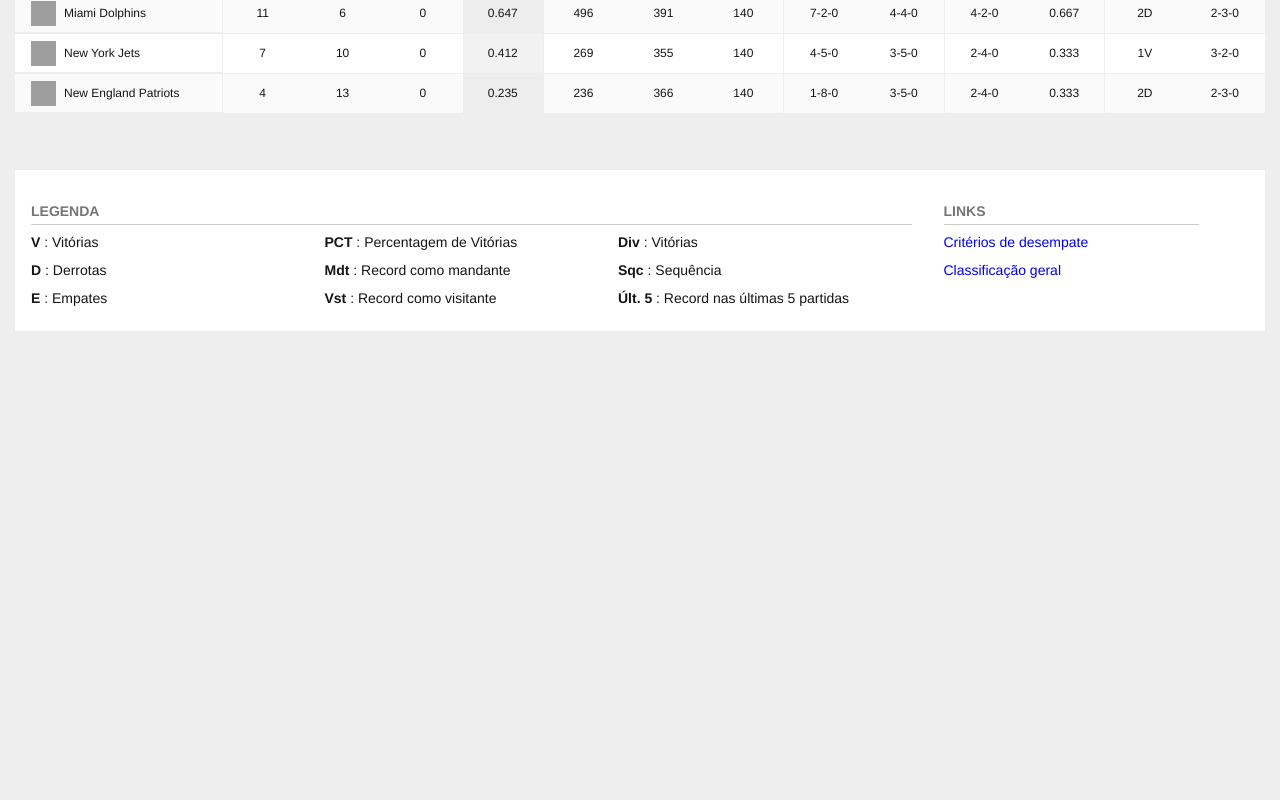
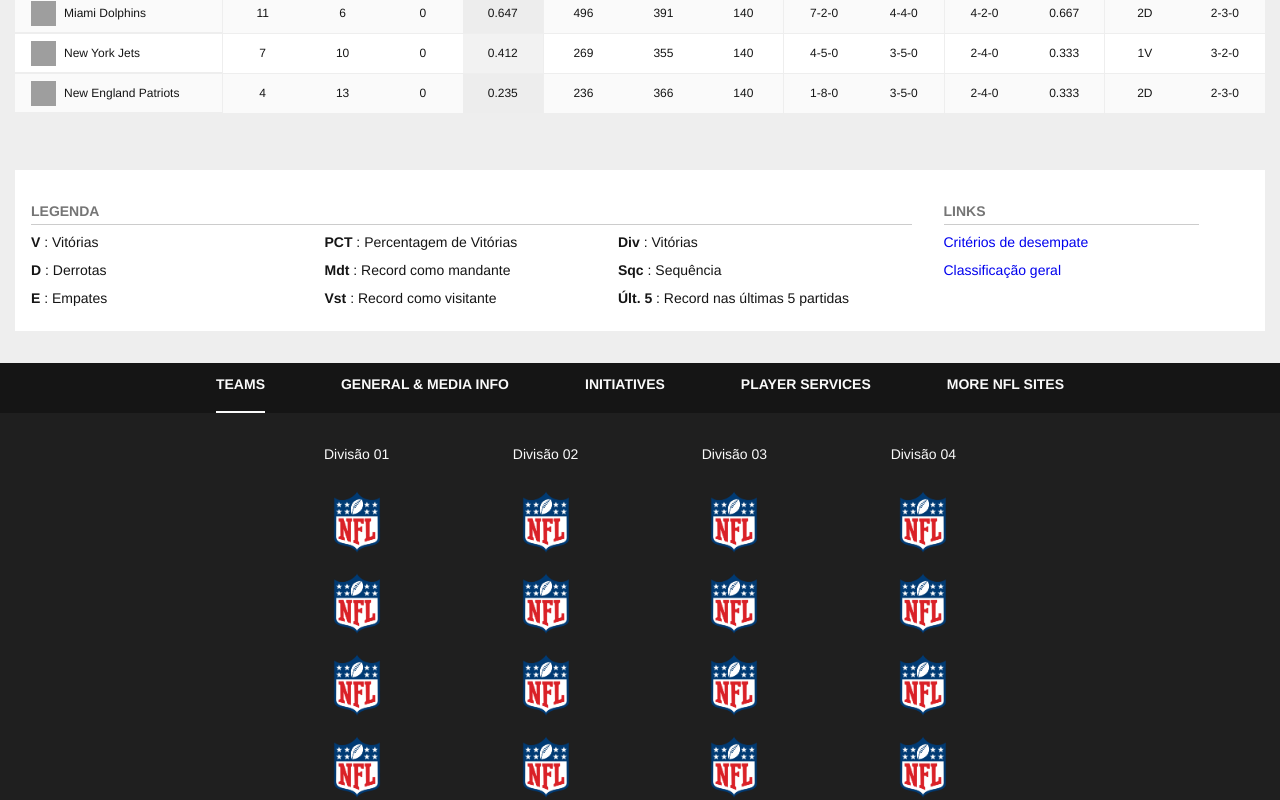
Before and after one commit to tcarreiro/fanfantasy, a Vue app in the folder fanfantasy.modules/: page /standings in a window 1280 px wide. Shown: the part 1260-2060 px from the top of the page. Before the commit the page ends 1647 px from the top, so only its background shows below. Built offline with nearby package versions, Linux system fonts and the light colour scheme; grey boxes are pictures that could not be loaded; some icons are missing.

Commit message:
base structure for teams done

```diff
--- a/fanfantasy.modules/src/App.vue
+++ b/fanfantasy.modules/src/App.vue
@@ -1,7 +1,8 @@
 <script setup lang="ts">
 import { RouterView } from 'vue-router'
 import MatchStrip from '@/components/MatchStrip/MatchStrip.vue';
-import NavBar from '@/components/navbar/NavBar.vue';
+import NavBar from '@/components/Navbar/NavBar.vue';
+import MainFooter from '@/components/Footer/MainFooter.vue';
 </script>
 
 <template>
@@ -11,7 +12,7 @@ import NavBar from '@/components/navbar/NavBar.vue';
     <div class="main-content">
       <RouterView />
     </div>
-
+    <MainFooter />
   </div>
 </template>
 
--- a/fanfantasy.modules/src/assets/base.scss
+++ b/fanfantasy.modules/src/assets/base.scss
@@ -29,6 +29,7 @@
   --ff-c-medium-grey: #858585;
   --ff-c-light-dark-grey: #323946;
   --ff-c-dark-grey: #151515;
+  --ff-c-dark-grey2: #1F1F1F;
 
 }
 
--- /dev/null
+++ b/fanfantasy.modules/src/components/Footer/MainFooter.vue
@@ -0,0 +1,113 @@
+<script setup lang="ts">
+import type { Ref } from 'vue';
+import { ref } from 'vue';
+
+const currentIndex: Ref<number> = ref(0);
+
+const setContentIndex = (index:number) => {
+  currentIndex.value = index;
+}
+
+</script>
+
+<template>
+<div class="footer-container mt-3">
+  <div class="footer-navbar">
+    <ul class="footer-navigation-list">
+      <li
+      v-for="(label, index) in ['TEAMS', 'GENERAL & MEDIA INFO', 'INITIATIVES', 'PLAYER SERVICES', 'MORE NFL SITES']"
+      :key="index"
+      class="footer-navigation-link"
+      :class="{ active: index === currentIndex }"
+      @click="setContentIndex(index)"
+      >
+        {{ label }}
+      </li>
+    </ul>
+  </div>
+  <div class="footer-content mt-3">
+    <!-- <div class="col-2"></div> -->
+    <div class="col-2 footer-content-column" v-for="(teamData, index) in ['Divisão 01', 'Divisão 02', 'Divisão 03', 'Divisão 04']" :key="index">
+      <div class="footer-column-header mb-1">{{ teamData }}</div>
+      <div class="footer-team-logo-container" v-for="(team, index) in ['@/assets/img/league/nfl-logo.png', '@/assets/img/league/nfl-logo.png', '@/assets/img/league/nfl-logo.png', '@/assets/img/league/nfl-logo.png']" :key="index">
+        <img src="@/assets/img/league/nfl-logo.png" alt="" class="footer-team-logo mt-2">
+      </div>
+    </div>
+    <!-- <div class="col-2"></div> -->
+  </div>
+</div>
+</template>
+
+<style lang="scss">
+.footer-container {
+  background-color: var(--ff-c-dark-grey2);
+  width: 100%;
+  min-height: 400px;
+  color: var(--ff-c-off-white2);
+  z-index: 10;
+  font-family: All-ProSans,Helvetica,Arial,sans-serif;
+  font-weight: 500;
+
+  .footer-navbar {
+    color:white;
+    background-color: var(--ff-c-dark-grey);
+    height: 50px;
+    display: flex;
+    flex-grow: 1;
+    padding: 0;
+    justify-content: center;
+
+    .footer-navigation-list {
+      display: flex;
+      align-items: center;
+      justify-content: center;
+      gap: 60px;
+      width: 100%;
+    }
+
+    .footer-navigation-link {
+      position: relative;
+      border-bottom: 2px solid transparent;
+
+    }
+
+    .footer-navigation-list li {
+      display: flex;
+      align-items: center;
+      margin: 0 8px;
+      height: 100%;
+      font-size: 14px;
+      color: var(--ff-c-off-white2);
+      padding-bottom: 5px;
+      font-weight: bold;
+      cursor: pointer;
+    }
+
+    .footer-navigation-list .active {
+      border-bottom: 2px solid var(--ff-c-off-white2);
+    }
+  }
+
+  .footer-content {
+    display: flex;
+    justify-content: space-between;
+    margin: 0 300px;
+
+    .footer-content-column {
+      display: flex;
+      flex-direction: column;
+      justify-content: center;
+
+      .footer-team-logo-container {
+        width: 100%;
+        display: flex;
+        justify-content: center;
+      }
+
+      .footer-team-logo {
+        width: 50px;
+      }
+    }
+  }
+}
+</style>
--- a/fanfantasy.modules/src/components/Standings/StandingsLegend.vue
+++ b/fanfantasy.modules/src/components/Standings/StandingsLegend.vue
@@ -2,7 +2,7 @@
 </script>
 
 <template>
-  <div class="legend-container mt-4 mb-4">
+  <div class="legend-container mt-4">
     <div class="left-section">
       <div class="legend-header mt-3 ml-2 mr-2">
         <h2><span>Legenda</span></h2>
--- a/fanfantasy.modules/src/components/navbar/NavBar.vue
+++ b/fanfantasy.modules/src/components/navbar/NavBar.vue
@@ -103,7 +103,6 @@
 
 .header-navigation-link {
   position: relative;
-  top: var(--nav-items-top-position);
   border-bottom: 2px solid transparent;
 
 }
--- a/fanfantasy.modules/src/i18n/i18n.ts
+++ b/fanfantasy.modules/src/i18n/i18n.ts
@@ -9,6 +9,25 @@ const messages = {
       FLATICONS:"FlatIcons",
       NEXT_GEN:"Next Gen Fanfastats",
       DRAFT_LIST:"Draft"
+    },
+    STANDINGS: {
+      HEADER: "Standings",
+      CONFERENCE_NAME: "Fanfas Conference",
+      ALL_TEAMS: "Teams",
+      TEAM: "Team",
+      WINS: "W",
+      LOSSES: "L",
+      DRAWS: "D",
+      TOTAL_PERCENT: "PCT",
+      POINTS_FOR: "PF",
+      POINTS_AGAINST: "PA",
+      NET_POINTS: "Net points",
+      HOME_RECORD: "Home",
+      AWAY_RECORD: "Away",
+      DIVISION_RECORD: "Div",
+      DIVISION_PERCENT: "Pct",
+      STREAK: "Strk",
+      LAST_FIVE: "Last 5"
     }
   },
   pt: {
@@ -21,6 +40,7 @@ const messages = {
       DRAFT_LIST:"Draft"
     },
     STANDINGS: {
+      HEADER: "Classificação",
       CONFERENCE_NAME: "Fanfas Conference",
       ALL_TEAMS: "Times",
       TEAM: "Time",
@@ -44,6 +64,7 @@ const messages = {
 
 // Crie a instância do i18n
 const i18n = createI18n({
+  legacy: false,
   locale: 'pt',
   messages,
 });
```
